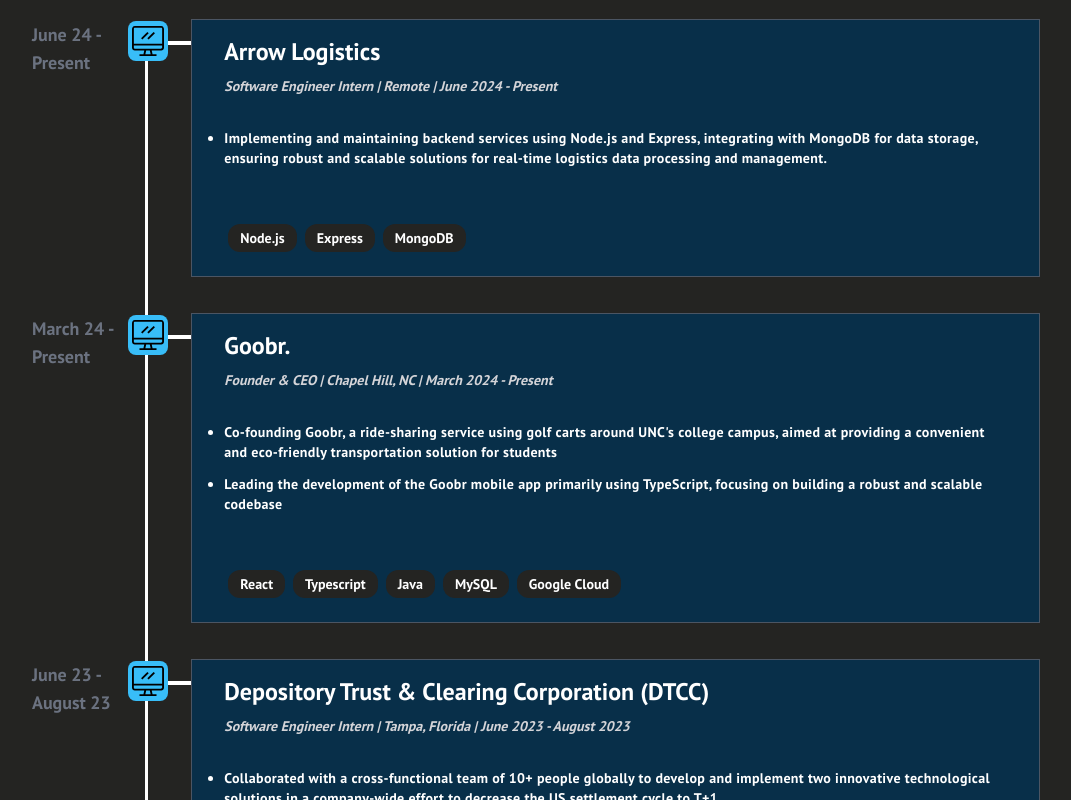
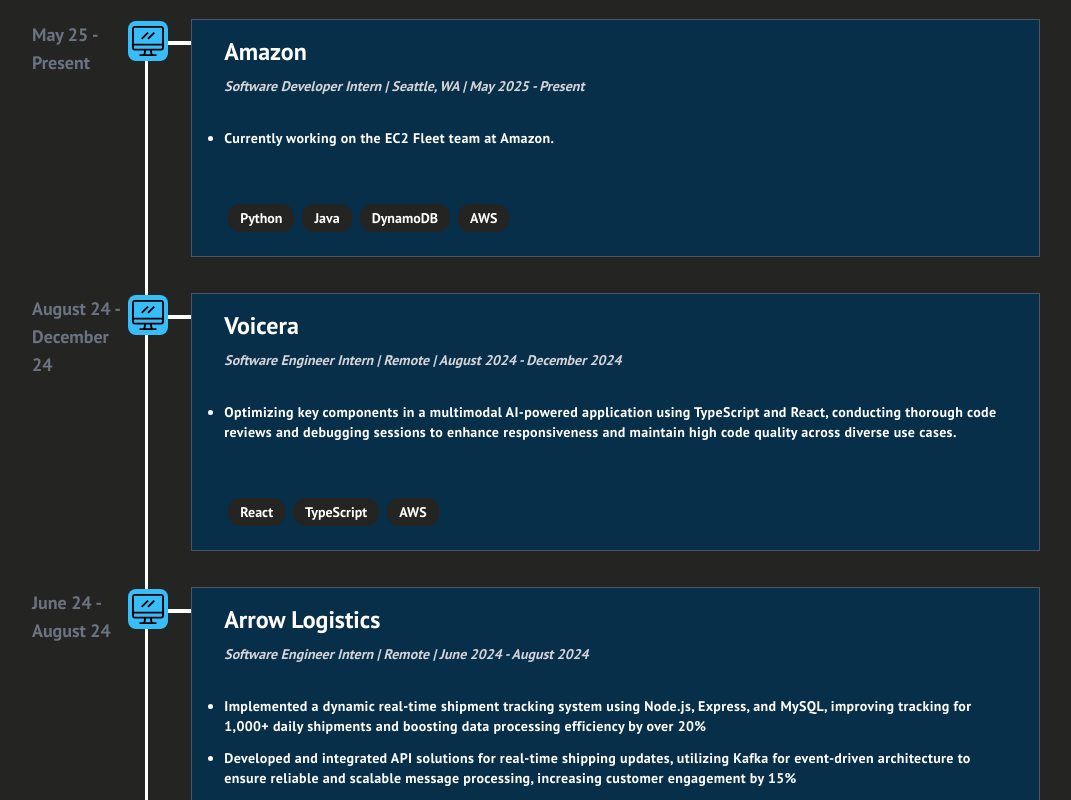
Before and after one commit to devptl04/Personal-Portfolio, a React (Create React App) app: page / in a window 1280 px wide. Shown: the part 1900-2700 px from the top of the page, without its empty margins (64-1135 px from the left). Built offline with nearby package versions, Linux system fonts and the light colour scheme.

Commit message:
May 2025

```diff
--- a/src/assets/timelineElements.js
+++ b/src/assets/timelineElements.js
@@ -1,16 +1,39 @@
 const timelineElements = [
     {
       id: 1,
-      title: "Arrow Logistics",
-      location: "Software Engineer Intern | Remote | June 2024 - Present",
+      title: "Amazon",
+      location: "Software Developer Intern | Seattle, WA | May 2025 - Present",
       description:
-      ["Implementing and maintaining backend services using Node.js and Express, integrating with MongoDB for data storage, ensuring robust and scalable solutions for real-time logistics data processing and management."],
-      date: "June 24 - Present",
+      ["Currently working on the EC2 Fleet team at Amazon."],
+      date: "May 25 - Present",
       icon: "work",
-      tech: ["Node.js", "Express", "MongoDB"],
+      tech: ["Python", "Java", "DynamoDB", "AWS"],
     },
     {
       id: 2,
+      title: "Voicera",
+      location: "Software Engineer Intern | Remote | August 2024 - December 2024",
+      description:
+      ["Optimizing key components in a multimodal AI-powered application using TypeScript and React, conducting thorough code reviews and debugging sessions to enhance responsiveness and maintain high code quality across diverse use cases."],
+      date: "August 24 - December 24",
+      icon: "work",
+      tech: ["React", "TypeScript", "AWS"],
+    },
+    {
+      id: 3,
+      title: "Arrow Logistics",
+      location: "Software Engineer Intern | Remote | June 2024 - August 2024",
+      description:
+      [
+        "Implemented a dynamic real-time shipment tracking system using Node.js, Express, and MySQL, improving tracking for 1,000+ daily shipments and boosting data processing efficiency by over 20%",
+        "Developed and integrated API solutions for real-time shipping updates, utilizing Kafka for event-driven architecture to ensure reliable and scalable message processing, increasing customer engagement by 15%"
+      ],
+      date: "June 24 - August 24",
+      icon: "work",
+      tech: ["Node.js", "Express", "MySQL", "Kafka"],
+    },
+    {
+      id: 4,
       title: "Goobr.",
       location: "Founder & CEO | Chapel Hill, NC | March 2024 - Present",
       description:
@@ -24,7 +47,7 @@
     },
 
     {
-      id: 3,
+      id: 5,
       title: "Depository Trust & Clearing Corporation (DTCC)",
       location: "Software Engineer Intern | Tampa, Florida | June 2023 - August 2023",
       description:
@@ -41,7 +64,7 @@
     },
 
     {
-      id: 4,
+      id: 6,
       title: "CISCO",
       location: "Cisco High Insight Extern | NYC, New York | June 2021 - July 2021 ",
       description:
@@ -56,7 +79,7 @@
       tech: ["Devnet", "IoT", "AppD", "Cybersecurity"],
     },
     {
-      id: 5,
+      id: 7,
       title: "Ria International",
       location: "Business Development Intern | Raliegh, NC | January 2019 - May 2022",
       description: [
--- a/src/components/About.js
+++ b/src/components/About.js
@@ -36,7 +36,7 @@
       <div className="w-full md:w-2/3 p-6">
         <p className="text-[#9ca3af] text-md md:text-xl tracking-wide font-ebGaramond">
             I am a student at UNC, class of 2026, pursuing a double major in Computer Science and Business Administration. I have been studying computer science since my junior year in high school, and I am comfortable coding in Java, Python, HTML, CSS, JavaScript, and TypeScript. When I'm not in classes, I'm often involved in software development and entrepreneurship. As the Founder and CEO of Goobr, I lead the development of a ride-sharing service using golf carts around UNC's campus.
-            I have also strengthened my skills professionally through internships at Arrow, DTCC, and Cisco and various personal projects.
+            I have also strengthened my skills professionally through internships at Voicera, Arrow, DTCC, and Cisco. I'm also currently interning at Amazon.
             <br /><br />
             I'm actively involved in a variety of extracurriculars on campus, including the Competitive Programming Club, Busi-Tech Club, Spikeball Club, and I am the president and co-founder of Iota Nu Delta at UNC. In the rare moments I'm free, I enjoy playing pickleball and basketball, playing guitar, and trying new things!
         </p>
```
